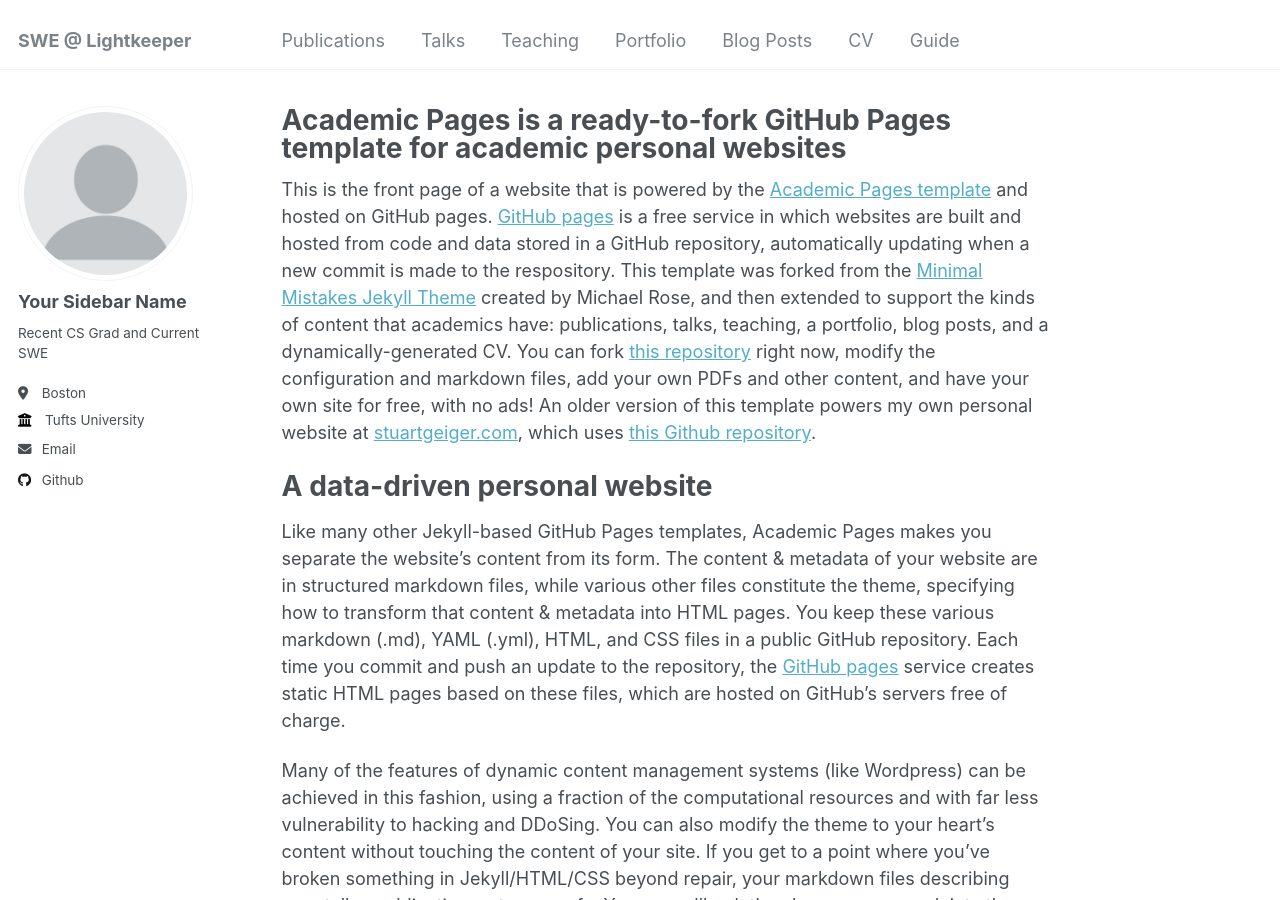
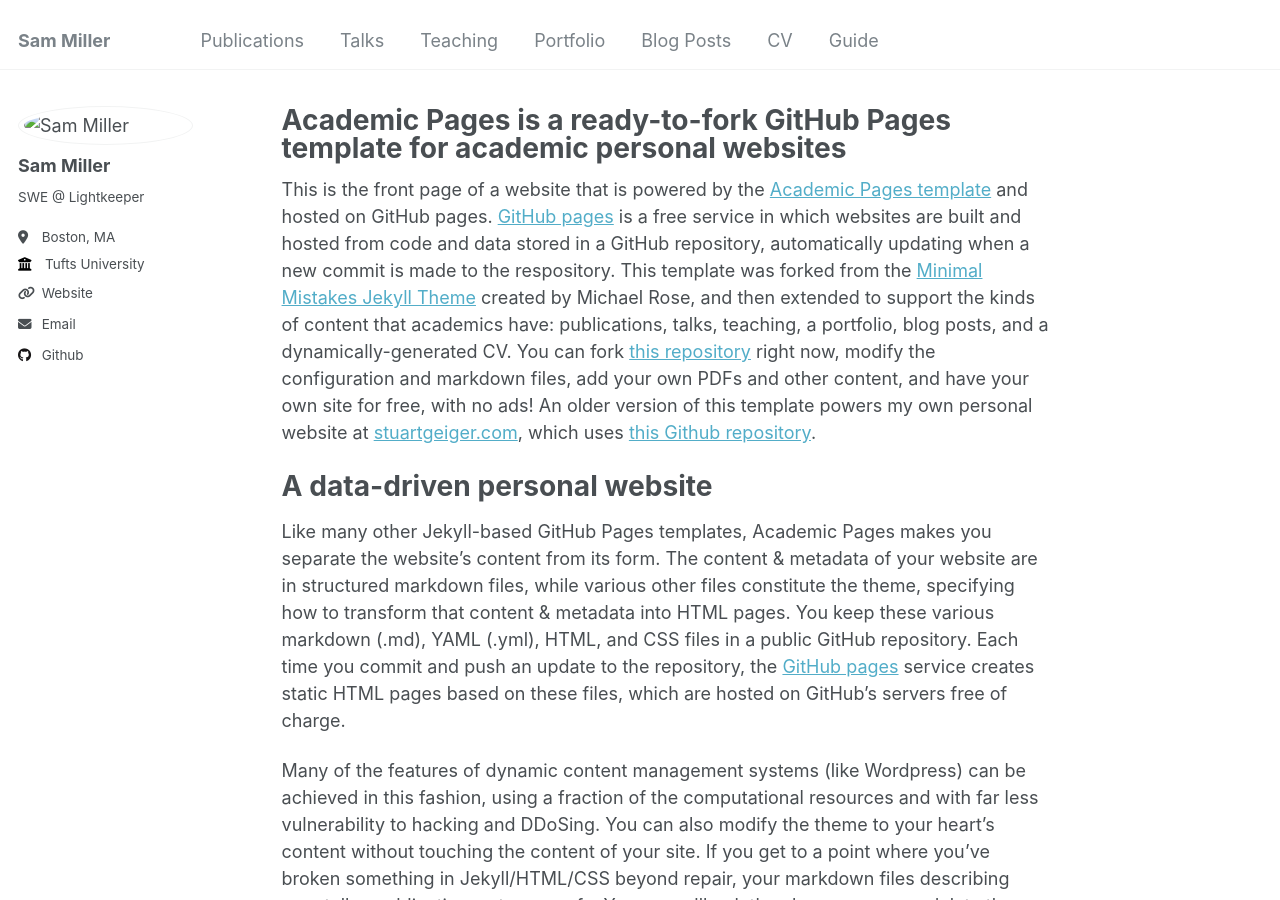
Before and after one commit to ssharifm33/portfolio, a Jekyll site: the page built from _pages/about.md, in a window 1280 px wide and 900 px high. Built offline with Jekyll 4.4.1, drawn with Linux system fonts in a browser that asks for light colours.

Commit message:
modified url

```diff
--- a/_config.yml
+++ b/_config.yml
@@ -8,7 +8,7 @@
 
 # Basic Site Settings
 locale                   : "Milwaukee, WI"
-title                    : "SWE @ Lightkeeper"
+title                    : "Sam Miller"
 title_separator          : "-"
 name                     : &name "Sam Miller"
 description              : &description "personal description"
@@ -21,13 +21,13 @@ repository               : "academicpages/academicpages.github.io"
 #               Additional customization can be done by editing /_includes/author-profile.html
 author:
   # Biographic information
-  avatar           : "profile.png"
-  name             : "Your Sidebar Name"
+  avatar           : "portrait.png"
+  name             : "Sam Miller"
   pronouns         : # example: "she/her"
-  bio              : "Recent CS Grad and Current SWE"
-  location         : "Boston"
+  bio              : "SWE @ Lightkeeper"
+  location         : "Boston, MA"
   employer         : "Tufts University"
-  uri              : # URL
+  uri              : 'https://engineering.tufts.edu/cs/current-students/undergraduate'
   email            : "samsharifmiller@lightkeeper.com"
 
   # Academic websites
```
Also changed, not shown: portrait.png (added).
